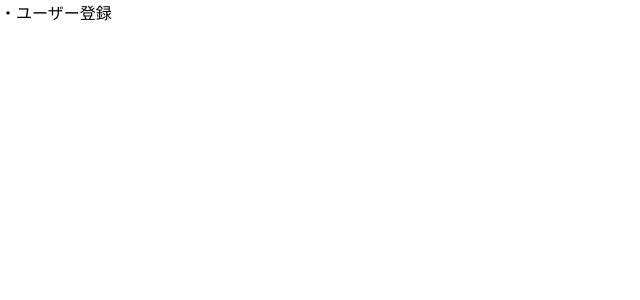
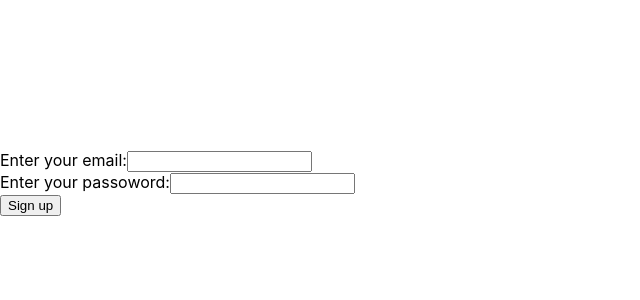
Before and after one commit to jun0222/my-next-todo, a Next.js app in the folder my-next-todo/: page /signup in a window 1280 px wide. Shown: the top 300 px of the page, without its empty margins (0-640 px from the left). Built offline with nearby package versions, Linux system fonts and the light colour scheme; no server answers.

Commit message:
Add: Added signup function.

```diff
--- a/my-next-todo/lib/firebase.js
+++ b/my-next-todo/lib/firebase.js
@@ -4,13 +4,13 @@ import 'firebase/firestore';
 let app;
 try {
     const config = {
-            apiKey: process.env.FIREBASE_API_KEY,
-            authDomain: process.env.FIREBASE_AUTH_DOMAIN,
-            databaseURL: process.env.FIREBASE_DATABASE_URL,
+            apiKey: process.env.NEXT_PUBLIC_FIREBASE_API_KEY,
+            authDomain: process.env.NEXT_PUBLIC_FIREBASE_AUTH_DOMAIN,
+            databaseURL: process.env.NEXT_PUBLIC_FIREBASE_DATABASE_URL,
             projectId: process.env.NEXT_PUBLIC_FIREBASE_PROJECT_ID,
-            storageBucket: process.env.FIREBASE_STORAGE_BUCKET,
-            messagingSenderId: process.env.FIREBASE_MESSAGING_SENDER_ID,
-            appId: process.env.FIREBASE_APP_ID
+            storageBucket: process.env.NEXT_PUBLIC_FIREBASE_STORAGE_BUCKET,
+            messagingSenderId: process.env.NEXT_PUBLIC_FIREBASE_MESSAGING_SENDER_ID,
+            appId: process.env.NEXT_PUBLIC_FIREBASE_APP_ID
         };
         app = initializeApp(config)
     } catch (error) {
--- a/my-next-todo/src/pages/signup.jsx
+++ b/my-next-todo/src/pages/signup.jsx
@@ -1,7 +1,42 @@
+import { app } from '../../lib/firebase';
+import 'firebase/auth';
+import { getAuth, createUserWithEmailAndPassword } from 'firebase/auth';
+import { useRouter } from "next/router";
+
 export default function Home() {
+    const router = useRouter();
+
+    const handleSignUp = async (event) => {
+        event.preventDefault();
+        const { email, password } = event.target.elements;
+        const auth = getAuth(app);
+        try {
+            const user = await createUserWithEmailAndPassword(
+                auth,
+                email.value,
+                password.value
+            )
+            alert(`会員登録完了しました。\n\nメールアドレス：${email.value}\nパスワード：********`)
+            router.push('/signin')
+        }catch (error) {
+            alert("登録エラー")
+            console.log(error);
+        }
+    }
     return (
-        <div>
-            ・ユーザー登録
-        </div>
+        <form style={{marginTop: '150px'}} onSubmit={handleSignUp}>
+            <div>
+                <label>Enter your email:</label>
+                <input name="email" type="email"/>
+            </div>
+            <div>
+                <label>Enter your passoword:</label>
+                <input name="password" type="password"/>
+            </div>
+            <div>
+                <label></label>
+                <input type="submit" value="Sign up"/>
+            </div>
+        </form>
     )
 }
```
